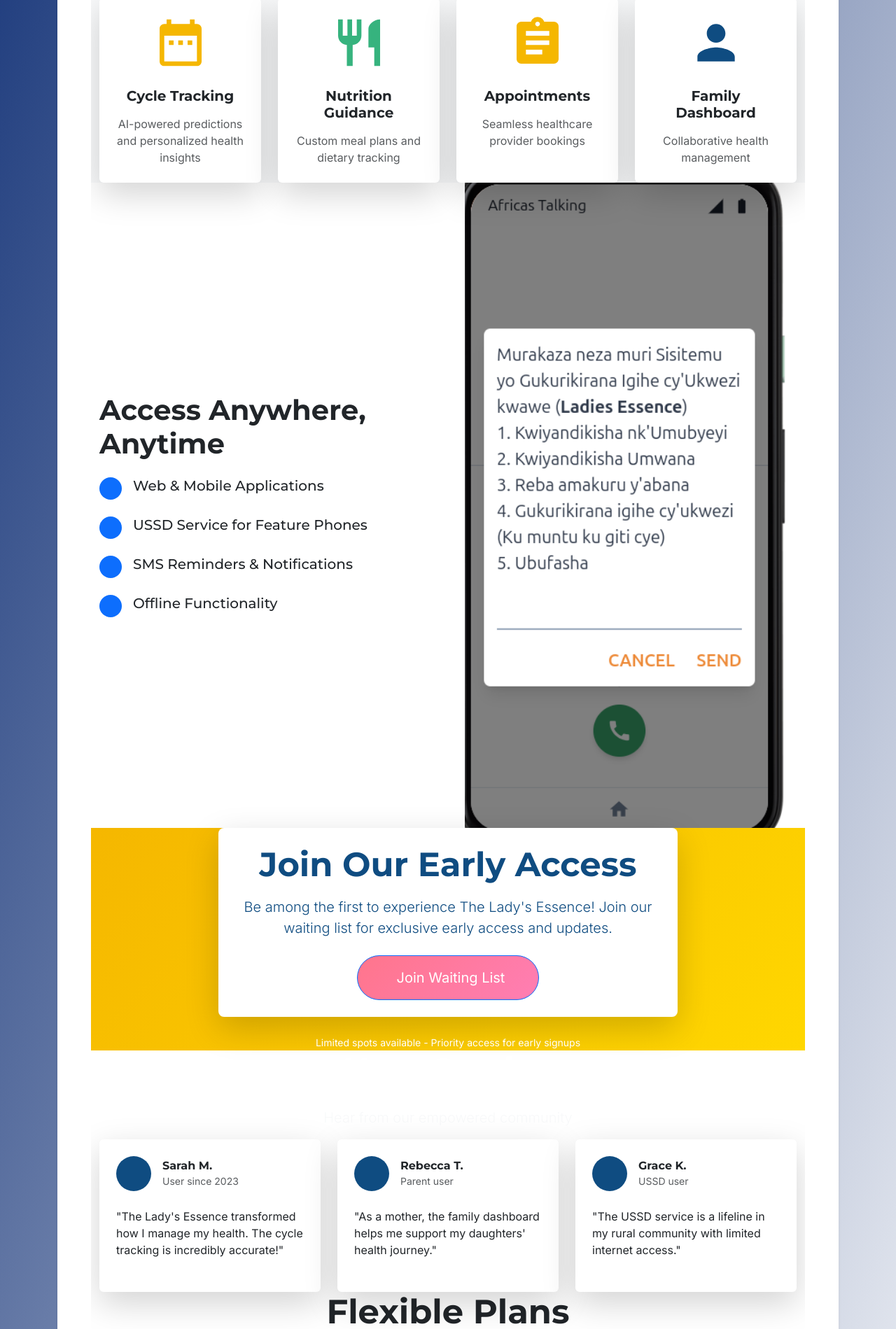
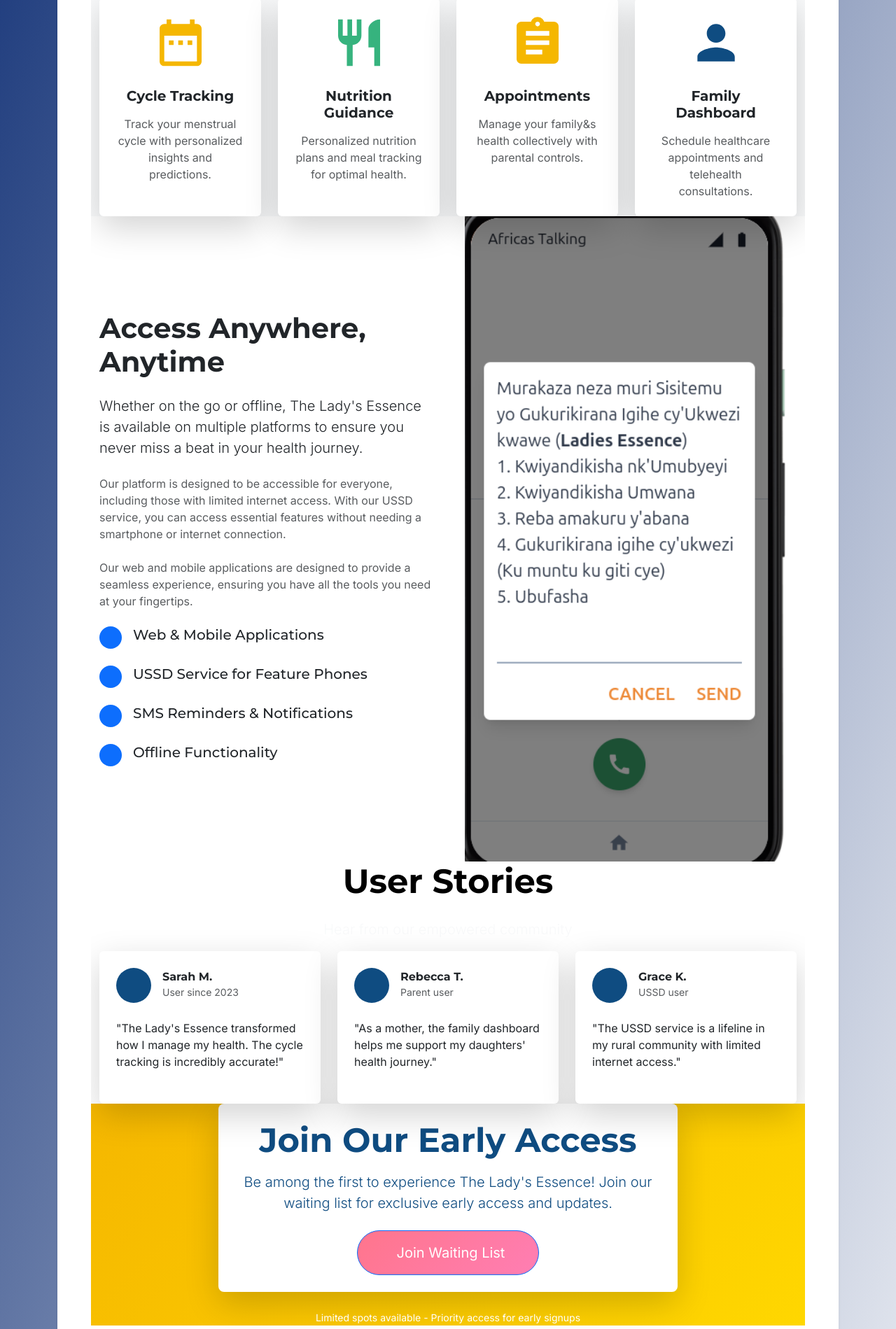
Before and after one commit to Desire-2/ladys_essenced, a Next.js app in the folder frontend/: page / in a window 1280 px wide. Shown: the part 1029-2928 px from the top of the page at 70% size. Built offline with nearby package versions, Linux system fonts and the light colour scheme; no server answers.

Commit message:
Landing page refinment

```diff
--- a/frontend/src/app/page.tsx
+++ b/frontend/src/app/page.tsx
@@ -59,22 +59,22 @@ export default function Home() {
               {
                 icon: 'calendar',
                 title: 'Cycle Tracking',
-                text: 'AI-powered predictions and personalized health insights'
+                text: 'Track your menstrual cycle with personalized insights and predictions.'
               },
               {
                 icon: 'nutrition',
                 title: 'Nutrition Guidance',
-                text: 'Custom meal plans and dietary tracking'
+                text: 'Personalized nutrition plans and meal tracking for optimal health.'
               },
               {
                 icon: 'appointment',
                 title: 'Appointments',
-                text: 'Seamless healthcare provider bookings'
+                text: 'Manage your family&s health collectively with parental controls.'
               },
               {
                 icon: 'user',
                 title: 'Family Dashboard',
-                text: 'Collaborative health management'
+                text: 'Schedule healthcare appointments and telehealth consultations.'
               }
             ].map((feature, index) => (
               <div key={index} className="col-md-6 col-lg-3">
@@ -115,6 +115,20 @@ export default function Home() {
             </div>
             <div className="col-lg-6">
               <h2 className="display-6 fw-bold mb-4">Access Anywhere, Anytime</h2>
+              <p className="lead mb-4">
+                Whether on the go or offline, The Lady's Essence is available on multiple platforms
+                to ensure you never miss a beat in your health journey.
+              </p>
+              <p className="text-muted mb-4">
+                Our platform is designed to be accessible for everyone, including those with limited
+                internet access. With our USSD service, you can access essential features without
+                needing a smartphone or internet connection.
+              </p>
+
+              <p className="text-muted mb-4">
+                Our web and mobile applications are designed to provide a seamless experience,
+                ensuring you have all the tools you need at your fingertips.
+              </p>
               <div className="d-grid gap-4">
                 {[
                   {icon: 'globe', text: 'Web & Mobile Applications'},
@@ -137,44 +151,11 @@ export default function Home() {
         </div>
       </section>
 
-      {/* Waiting List Section */}
-      <section className="py-6 bg-gradient-waiting" style={{
-        background: 'linear-gradient(135deg, #F5B700 0%, #ffd700 100%)',
-        color: '#0F4C81'
-      }}>
-        <div className="container">
-          <div className="row align-items-center">
-            <div className="col-lg-8 mx-auto text-center">
-              <div className="d-inline-block p-4 rounded-3 shadow-lg bg-white">
-                <h2 className="display-5 fw-bold mb-3">Join Our Early Access</h2>
-                <p className="lead mb-4">
-                  Be among the first to experience The Lady's Essence! Join our waiting list for
-                  exclusive early access and updates.
-                </p>
-                <a
-                  href="https://docs.google.com/forms/d/e/1FAIpQLScaT-0gsJd3yDhqaxRjAGAK8GwmnsyYYw9L8z-1tlXBEvjm6A/viewform?usp=sharing"
-                  className="btn btn-primary btn-lg px-5 py-3 rounded-pill"
-                  target="_blank"
-                  rel="noopener noreferrer"
-                >
-                  <i className="bi bi-arrow-right-circle-fill me-2"></i>
-                  Join Waiting List
-                </a>
-              </div>
-              <div className="mt-4 text-white">
-                <small>Limited spots available - Priority access for early signups</small>
-              </div>
-            </div>
-          </div>
-        </div>
-      </section>
-
-
       {/* Testimonials Section */}
       <section className="py-6 bg-gradient-primary">
         <div className="container">
           <div className="text-center mb-6">
-            <h2 className="display-5 fw-bold text-white mb-4">User Stories</h2>
+            <h2 className="display-5 fw-bold text-black mb-4">User Stories</h2>
             <p className="lead text-light">Hear from our empowered community</p>
           </div>
           <div className="row g-4">
@@ -216,6 +197,40 @@ export default function Home() {
           </div>
         </div>
       </section>
+
+      {/* Waiting List Section */}
+      <section className="py-6 bg-gradient-waiting" style={{
+        background: 'linear-gradient(135deg, #F5B700 0%, #ffd700 100%)',
+        color: '#0F4C81'
+      }}>
+        <div className="container">
+          <div className="row align-items-center">
+            <div className="col-lg-8 mx-auto text-center">
+              <div className="d-inline-block p-4 rounded-3 shadow-lg bg-white">
+                <h2 className="display-5 fw-bold mb-3">Join Our Early Access</h2>
+                <p className="lead mb-4">
+                  Be among the first to experience The Lady's Essence! Join our waiting list for
+                  exclusive early access and updates.
+                </p>
+                <a
+                  href="https://docs.google.com/forms/d/e/1FAIpQLScaT-0gsJd3yDhqaxRjAGAK8GwmnsyYYw9L8z-1tlXBEvjm6A/viewform?usp=sharing"
+                  className="btn btn-primary btn-lg px-5 py-3 rounded-pill"
+                  target="_blank"
+                  rel="noopener noreferrer"
+                >
+                  <i className="bi bi-arrow-right-circle-fill me-2"></i>
+                  Join Waiting List
+                </a>
+              </div>
+              <div className="mt-4 text-white">
+                <small>Limited spots available - Priority access for early signups</small>
+              </div>
+            </div>
+          </div>
+        </div>
+      </section>
+
+
 
       {/* Pricing Section */}
       <section className="py-6">
@@ -262,6 +277,8 @@ export default function Home() {
                         </li>
                       ))}
                     </ul>
+
+
                     <div className="text-center mt-auto">
                       <Link href="/register" className={`btn btn-lg ${plan.accent ? 'btn-light' : 'btn-primary'} rounded-pill px-5`}>
                         Get Started
@@ -274,6 +291,8 @@ export default function Home() {
           </div>
         </div>
       </section>
+
+
 
       {/* CTA Section */}
       <section className="cta-section py-6" style={{
```
